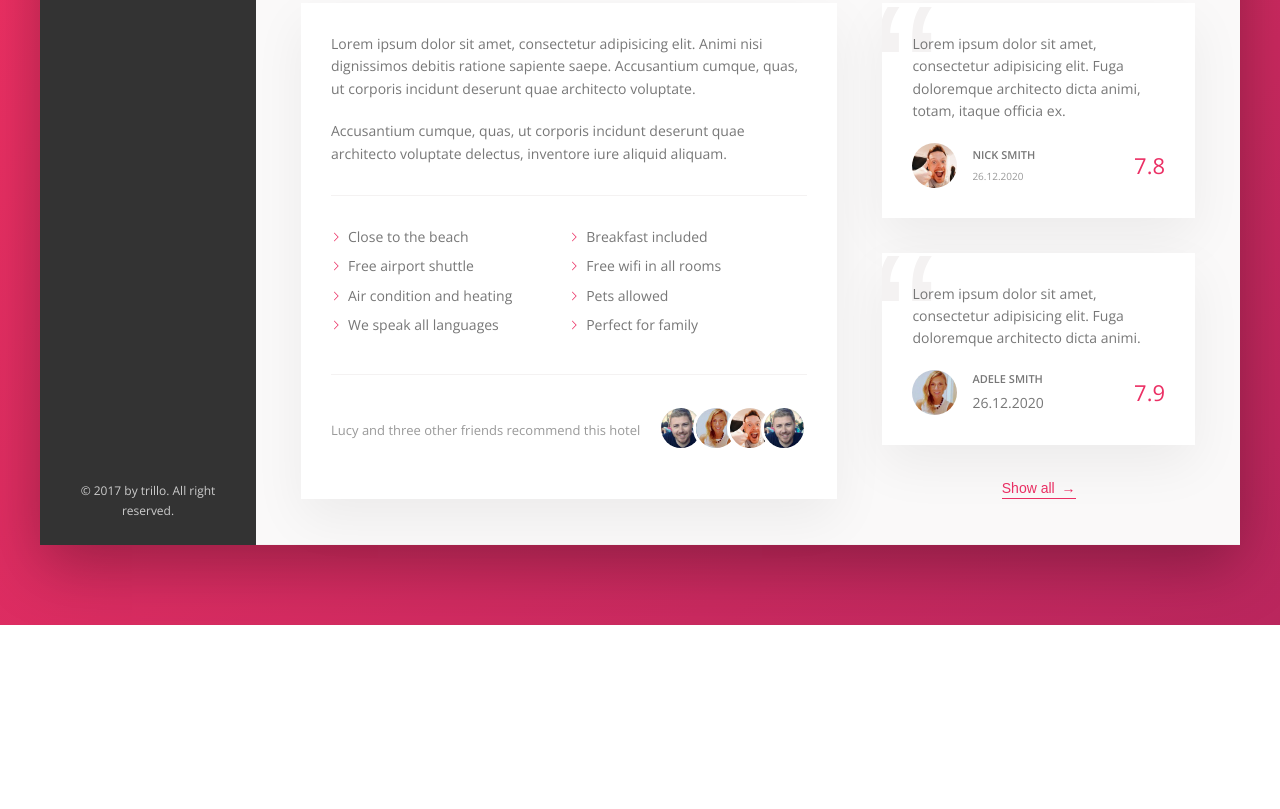
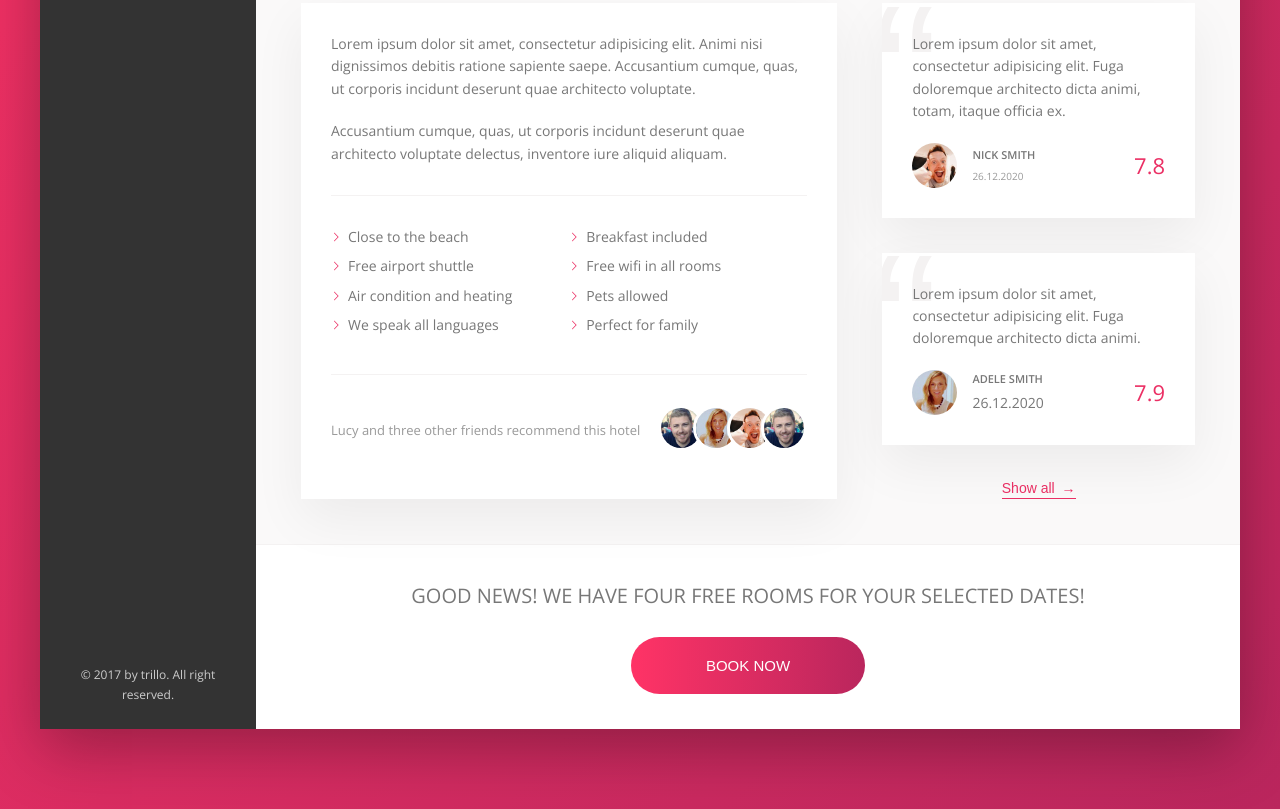
Before and after one commit to tihomirtx88/TrilloDesign, a website: page index.html in a window 1280 px wide. Shown: the part 644-1453 px from the top of the page. Before the commit the page ends 1269 px from the top, so only its background shows below. Drawn offline with nearby package versions, Linux system fonts and the light colour scheme.

Commit message:
Budling cta section

```diff
--- a/index.html
+++ b/index.html
@@ -203,6 +203,14 @@
                             </button>
                         </div>
                     </div>
+
+                    <div class="cta">
+                        <h2 class="cta__book-now">Good news! We have four free rooms for your selected dates!</h2>
+                        <button class="btn">
+                            <span class="btn__visible">Book now</span>
+                            <span class="btn__invisible">Only 4 rooms left</span>
+                        </button>
+                    </div>
                 </main>
             </div>
         </div>
--- a/sass/_components.scss
+++ b/sass/_components.scss
@@ -459,3 +459,65 @@
         z-index: 1;
     }
 }
+
+///////////
+/// Cta
+
+.cta{
+    padding: 3.5rem 0;
+    text-align: center;
+
+    &__book-now{
+        font-size: 2rem;
+        font-weight: 300;
+        margin-bottom: 2.5rem;
+        text-transform: uppercase;
+    }
+}
+
+.btn{
+    font-size: 1.5rem;
+    font-weight: 300;
+    text-transform: uppercase;
+    border-radius: 100px;
+    border: none;
+    background-image: linear-gradient(to right, var(--color-primary-light), var(--color-primary-dark));
+    color: #fff;
+    position: relative;
+    overflow: hidden;
+
+    & > *{
+        display: inline-block;
+        height: 100%;
+        width: 100%;
+        transition: all .2s;
+    }
+
+    &__visible{
+        padding: 2rem 7.5rem;
+    }
+
+    &__invisible{
+        position: absolute;
+        padding: 2rem 0;
+        left: 0;
+        top: -100%;
+    }
+
+    &:hover{
+        background-image: linear-gradient(to left, var(--color-primary-light), var(--color-primary-dark));
+    }
+
+    &:hover &__visible{
+        transform: translateY(100%);
+    }
+
+    &:hover &__invisible{
+        top: 0;
+    }
+
+    &:focus{
+        outline: none;
+        animation: pulsate 1s infinite;
+    }
+}
```
Also changed, not shown: css/style.css.
